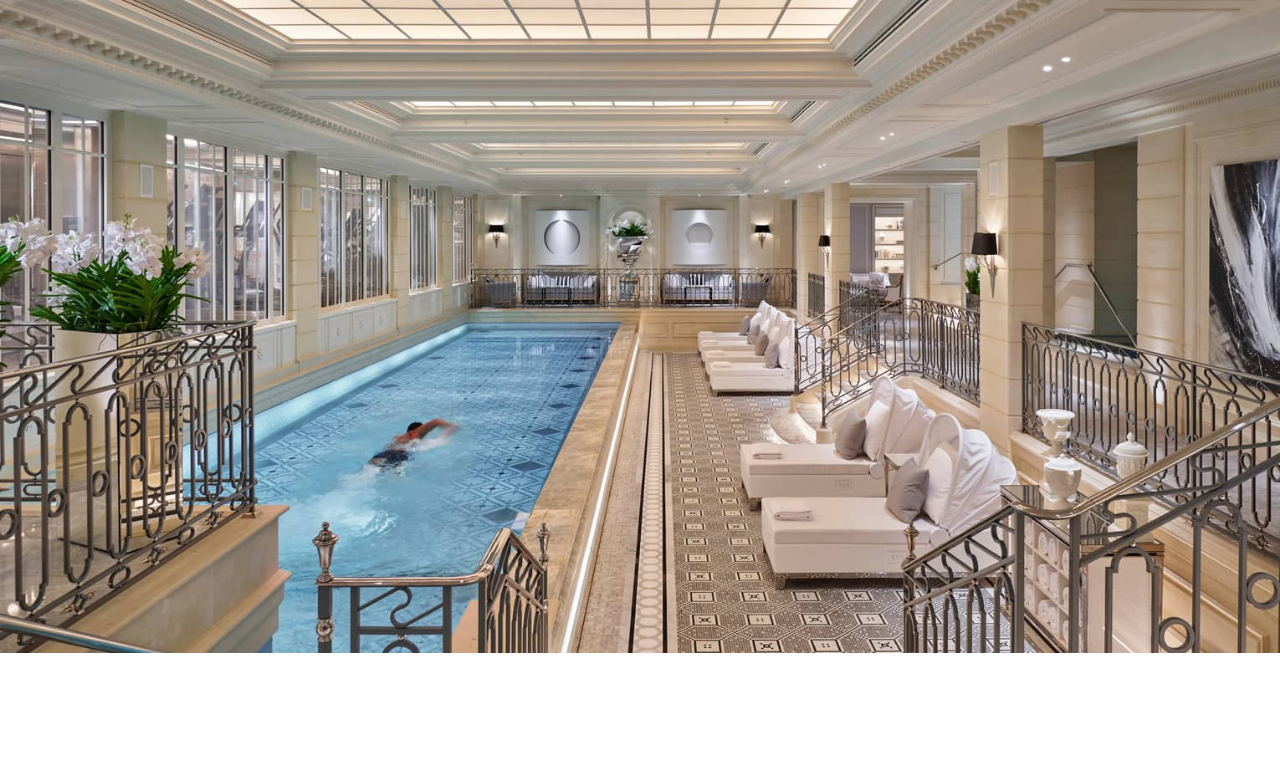
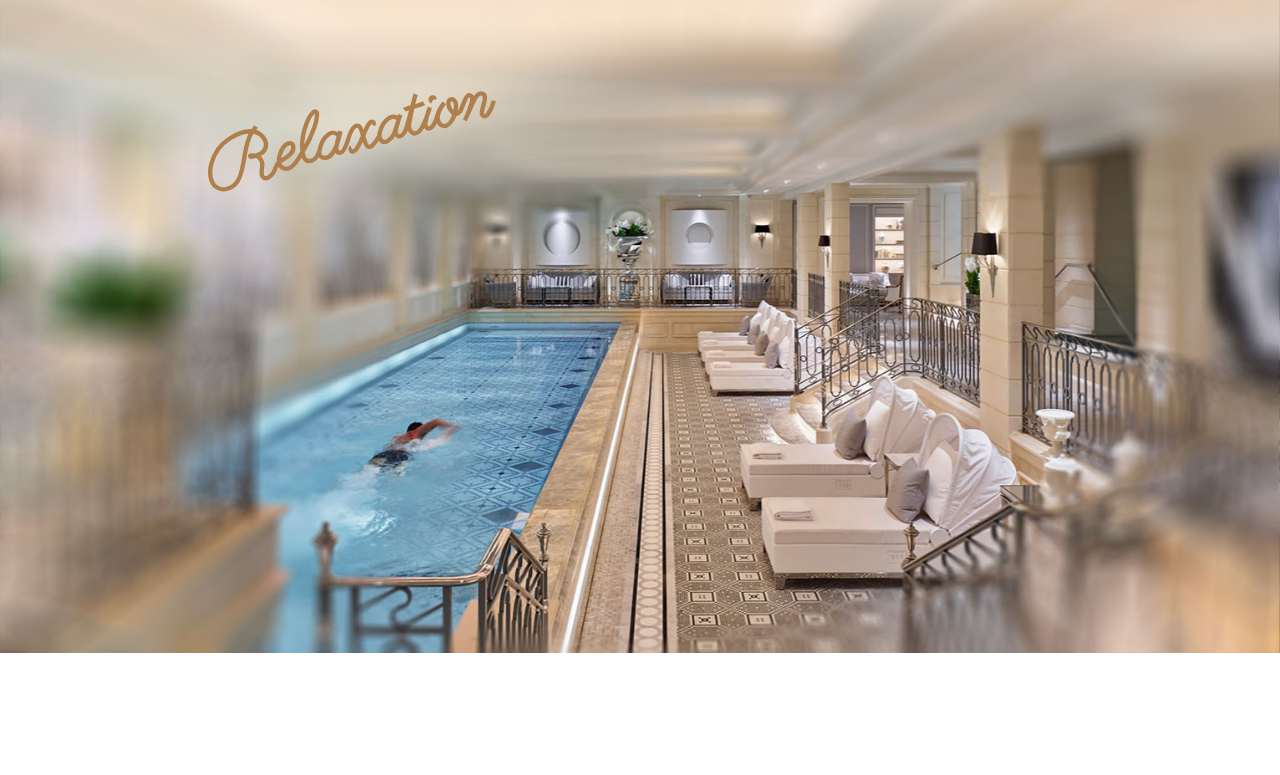
Before and after one commit to Moltus/parimis, a plain HTML site: page app/pages/spa.html in a window 1280 px wide. Shown: the part 67-842 px from the top of the page. Drawn offline with Linux system fonts and the light colour scheme.

Commit message:
done with writing in spa page

```diff
--- a/app/assets/styles/modules/_writings.pcss
+++ b/app/assets/styles/modules/_writings.pcss
@@ -7,7 +7,7 @@
   top: 0;
   left: 0;
   opacity: 0;
-  animation: fade-in 1s ease-in forwards;
+  animation: fade-in 2s ease-out forwards;
 
   @keyframes fade-in {
     from {opacity: 0;}
@@ -69,6 +69,55 @@
   animation: dash 2.5s 4.2s linear forwards;
 }
 
+.writing__spa {
+  position: absolute;
+  top: 25vw;
+  left: 15vw;
+  width: 45vw;
+  transform: rotate(-15deg);
+
+  @mixin atSmall {
+    top: 15vw;
+    left: 15vw;
+    width: 35vw;
+  }
+  @mixin atMedium {
+    top: 12vw;
+    left: 15vw;
+    width: 25vw;
+  }
+
+  &__path {
+    stroke: $dkGold;
+    stroke-width: 2.3px;
+    fill: transparent;
+    stroke-dasharray: 1000;
+    stroke-dashoffset: 1000;
+    box-shadow: 5px 5px 5px black;
+  }
+}
+
+
+#r1 {
+  animation: dash 4s 1s linear forwards;
+}
+#r2 {
+  animation: dash 4.5s 2.1s linear forwards;
+}
+#r3 {
+  animation: dash 2.5s 2.6s linear forwards;
+}
+#r4 {
+  animation: dash 4.5s 2.8s linear forwards;
+}
+#r5 {
+  animation: dash 2.5s 4s linear forwards;
+}
+#r6 {
+  animation: dash 3.6s 4.2s linear forwards;
+}
+
+
 
 @keyframes dash {
   from {
--- a/app/pages/spa.html
+++ b/app/pages/spa.html
@@ -34,6 +34,29 @@
       <img class="accomodations__image" src="../assets/images/spa/spa1--sm.jpg"
         srcset="../assets/images/spa/spa1--sm.jpg 540w" sizes="540px" alt="Spa services Parimis hotel">
     </picture>
+    <picture class="blur-overlay"  id="spa-blur">
+      <source media="(min-width: 1280px)" srcset="../assets/images/spa/spa1--lg-blur.jpg 1530w" sizes="100vw">
+      <source media="(min-width: 640px)" srcset="../assets/images/spa/spa1--md-blur.jpg 930w" sizes="100vw">
+      <img class="accomodations__image" src="../assets/images/spa/spa1--sm-blur.jpg"
+        srcset="../assets/images/spa/spa1--sm-blur.jpg 540w" sizes="540px" alt="blur effect">
+    </picture>
+    <svg class="writing__spa" xmlns="http://www.w3.org/2000/svg" viewBox="0 0 169.87 48.73">
+
+      <title>writing-relaxation</title>
+
+      <g id="Layer_3" data-name="Layer 3">
+        <g>
+            <path id="r6" class="writing__spa__path" d="M130.3,19.32s-.77-.77-.43-1.35a1.26,1.26,0,0,1,1.56-.63c.61.23.52,1.27.52,1.27"/>
+            <path id="r5" class="writing__spa__path" d="M114.94,19.68c1.18-.47,8.92-.11,11-.72"/>
+            <path id="r4" class="writing__spa__path" d="M110.74,23.64c-1.28-2.16-3.25-2.33-5.16-1.67-3,1.06-4.89,3.35-6.4,6.09a4.76,4.76,0,0,0-.43,4,2.6,2.6,0,0,0,3,1.46,8.92,8.92,0,0,0,4.37-2.57c.49-.52,6.08-9.28,6.08-9.28a37.11,37.11,0,0,0-2.28,3.56,31.91,31.91,0,0,0-2.48,4.36,2.36,2.36,0,0,0,1.15,3,2.41,2.41,0,0,0,1.91-.23,8.52,8.52,0,0,0,2.85-2.78c.45-.64,9.5-16.25,9.5-16.25-1,1.19-6.24,11.63-7.6,14.75a4.93,4.93,0,0,0,.2,3.92c.7,1.54,2.9,1.85,4.52.58C122.66,31,128.38,22,128.38,22l-1.2,1.68a36.92,36.92,0,0,0-3.35,5.88c-.53,1.07,0,3,1,3.11,1.86.26,4.21-1.78,5.8-4.79a19.41,19.41,0,0,1,5.74-6.2,14.9,14.9,0,0,0-5.26,5.93,5.73,5.73,0,0,0,.1,4.22,3.06,3.06,0,0,0,3.46,1.7c1.67-.2,4.17-2.38,5.4-4.57,1.42-2.32,2-3.68,2.12-5.46.06-1.12-.57-2.81-1.93-2.81s-1.84,1.42-2,2.81.53,4.18,2,5.34c1.21.49,2.1.05,3.12-.72,1.27-.95,5.33-7.95,6.94-7s1,2.72.37,3.8a49.78,49.78,0,0,1-6.14,8.53s1.06-1.42,2.6-3.14,5.14-6.94,7.17-8c1-.51,2.1-.79,3-.06a2.32,2.32,0,0,1,.49,2.64,12.41,12.41,0,0,1-1.47,3,25.34,25.34,0,0,0-2,3.74,1.72,1.72,0,0,0,.94,2.49,2.62,2.62,0,0,0,2-.72,21.77,21.77,0,0,0,4.81-6"/>
+            <path id="r3" class="writing__spa__path" d="M82.55,31.74c-.33.06-.64.7-.61,1.14,0,.95.59,1.45,1.43,1.18A4.66,4.66,0,0,0,85,33.25a35.25,35.25,0,0,0,3.54-3.69c.57-.67,3.26-4.27,3.77-4.84a16.57,16.57,0,0,1,3.24-3.24,1.25,1.25,0,0,1,1.94.63,2.42,2.42,0,0,1-.63,1.2"/>
+            <path id="r2" class="writing__spa__path" d="M77.62,23.64A3.94,3.94,0,0,0,73,21.76c-3.57,1.29-5.8,4.1-7.29,7.42-1,2.15.09,4.39,3,4.4s4.58-2.58,5.87-4S79.3,22,79.3,22c-1.87,2.23-3,4.91-4.35,7.42-.52.95-.67,3.22,1.18,3.6s4.75-4,5.93-5.86,2.5-4.09,4.57-5.37c1.43-.89,2.86-.61,3.31,1.18a14.92,14.92,0,0,1,.27,3.35,46.5,46.5,0,0,0,.32,5.77c.25,1.75,1.71,2.46,3.29,1.43a24.4,24.4,0,0,0,4.56-3.72"/>
+            <path id="r1" class="writing__spa__path" d="M36.58,7.8a20.79,20.79,0,0,1-3.12,2.64c-3,3-4.85,6.76-6.59,10.56-1.66,3.62-3.16,7.34-5.56,10.54-1.94,2.58-4.4,4.41-7.89,4.35a6.79,6.79,0,0,1-7.08-6.37,15.14,15.14,0,0,1,2.31-8.74A22.3,22.3,0,0,1,21.46,10.44c4.15-1.32,9.17-2,12.73-.44a8.45,8.45,0,0,1,5.18,6.23,5.42,5.42,0,0,1-4.45,6.25c-2.8.53-5.53.63-5.42-.22s2.09.41,3.11.68c1.29.34,2.43,2.92,2.14,4.65-.38,2.3-2.66,5.18-1.52,7.2a2.44,2.44,0,0,0,3,.86,7.36,7.36,0,0,0,3.92-2.83c.65-.91,2.24-3.05,3.35-3.54C44.18,29,48.82,28,51,26.39A4.65,4.65,0,0,0,53,22.92c.09-1.36-.81-2-2.17-1.91-2.55.2-4.66,2.68-6.1,5a6.49,6.49,0,0,0-1.27,4.07,3.77,3.77,0,0,0,4.85,3.62c3-.59,4.42-2.49,8-5.66a69.27,69.27,0,0,0,9.83-11.29A21.5,21.5,0,0,0,69.59,10a1.33,1.33,0,0,0-.25-1.44,1.18,1.18,0,0,0-1.43-.09,11,11,0,0,0-3.47,2.87,36.29,36.29,0,0,0-6.25,10.79c-.45,1.18-2,6.71-.95,9.22.6,1.4,1.86,1.8,3.45,1.69,2-.13,3.79-2.18,4.81-3.48"/>
+        </g>
+      </g>
+    </svg>
+
+
   </div>
 
   <section class="page-section page-section--lg-height catchphrase">
--- a/app/temp/styles/styles.css
+++ b/app/temp/styles/styles.css
@@ -1867,8 +1867,8 @@ a {
   top: 0;
   left: 0;
   opacity: 0;
-  -webkit-animation: fade-in 1s ease-in forwards;
-          animation: fade-in 1s ease-in forwards;
+  -webkit-animation: fade-in 2s ease-out forwards;
+          animation: fade-in 2s ease-out forwards;
 }
 
 @-webkit-keyframes fade-in {
@@ -1957,6 +1957,72 @@ a {
           animation: dash 2.5s 4.2s linear forwards;
 }
 
+.writing__spa {
+  position: absolute;
+  top: 25vw;
+  left: 15vw;
+  width: 45vw;
+  -webkit-transform: rotate(-15deg);
+          transform: rotate(-15deg);
+}
+
+@media (min-width: 540px) {
+
+.writing__spa {
+    top: 15vw;
+    left: 15vw;
+    width: 35vw
+}
+  }
+
+@media (min-width: 800px) {
+
+.writing__spa {
+    top: 12vw;
+    left: 15vw;
+    width: 25vw
+}
+  }
+
+.writing__spa__path {
+    stroke: #AF804E;
+    stroke-width: 2.3px;
+    fill: transparent;
+    stroke-dasharray: 1000;
+    stroke-dashoffset: 1000;
+    box-shadow: 5px 5px 5px black;
+  }
+
+#r1 {
+  -webkit-animation: dash 4s 1s linear forwards;
+          animation: dash 4s 1s linear forwards;
+}
+
+#r2 {
+  -webkit-animation: dash 4.5s 2.1s linear forwards;
+          animation: dash 4.5s 2.1s linear forwards;
+}
+
+#r3 {
+  -webkit-animation: dash 2.5s 2.6s linear forwards;
+          animation: dash 2.5s 2.6s linear forwards;
+}
+
+#r4 {
+  -webkit-animation: dash 4.5s 2.8s linear forwards;
+          animation: dash 4.5s 2.8s linear forwards;
+}
+
+#r5 {
+  -webkit-animation: dash 2.5s 4s linear forwards;
+          animation: dash 2.5s 4s linear forwards;
+}
+
+#r6 {
+  -webkit-animation: dash 3.6s 4.2s linear forwards;
+          animation: dash 3.6s 4.2s linear forwards;
+}
+
 @-webkit-keyframes dash {
   from {
     stroke-dashoffset: 1000;
```
Also changed, not shown: app/assets/images/spa/spa1--lg-blur.jpg (added), app/assets/images/spa/spa1--md-blur.jpg (added), app/assets/images/spa/spa1--sm-blur.jpg (added), app/assets/images/spa/spa1--sm.jpg, app/assets/images/spa/spa1--xl-blur.jpg (added), app/assets/images/svgs/writing-relaxation.svg (added), 1 other file.
